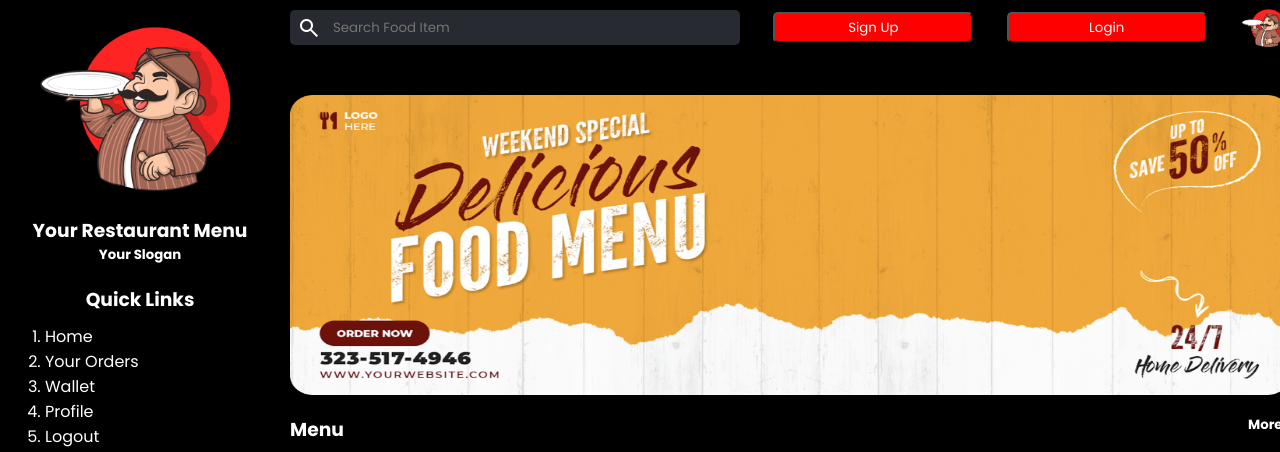
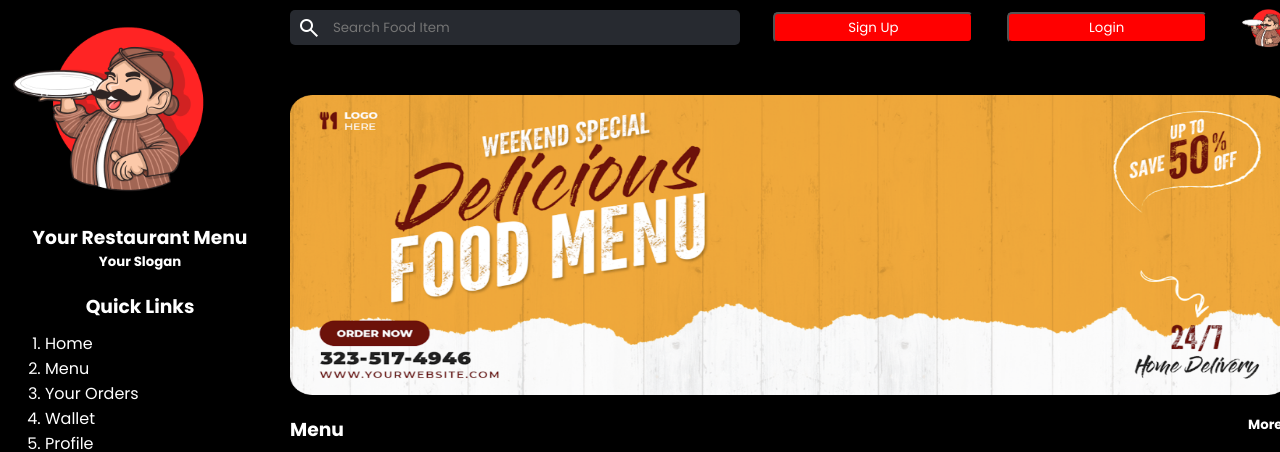
Before and after one commit to merlin2410/Food-Menu, a plain HTML site: page index.html in a window 1280 px wide. Shown: the top 452 px of the page. Drawn offline with nearby package versions, Linux system fonts and the light colour scheme; no server answers.

Commit message:
added links

```diff
--- a/index.css
+++ b/index.css
@@ -60,6 +60,10 @@
 .list-quick-links, .list-about-us{
     padding: 0px 20px;
     margin: 0px 20px;
+}
+
+.list-quick-links a, .list-about-us a{
+    text-decoration: none;
 }
 
 .container{
--- a/index.html
+++ b/index.html
@@ -17,7 +17,7 @@
             <!-- Logo container -->
             <div class="logo-container" id="logo-container">
                 <div class="logo" id="logo">
-                    <img src="assets/logo.png" alt="logo">
+                    <a href="index.html"><img src="assets/logo.png" alt="logo"></a>
                 </div>
                 <div class="restaurant-name" id="restaurant-name">
                     <h3>Your Restaurant Menu</h3>
@@ -34,7 +34,8 @@
                 </div>
                 <div class="list-quick-links" id="list-quick-links">
                     <ol>
-                        <li>Home</li>
+                        <li><a href="index.html">Home</a></li>
+                        <li><a href="menu.html">Menu</a></li>
                         <li>Your Orders</li>
                         <li>Wallet</li>
                         <li>Profile</li>
```
Also changed, not shown: menu.html (+3 -2 lines).
